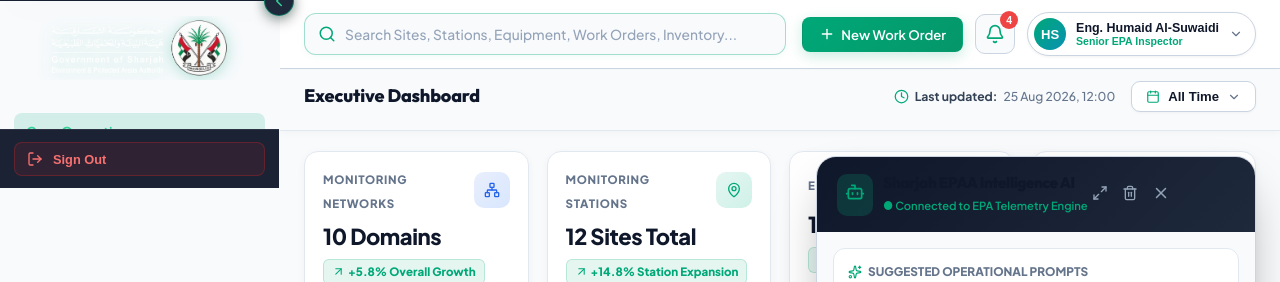
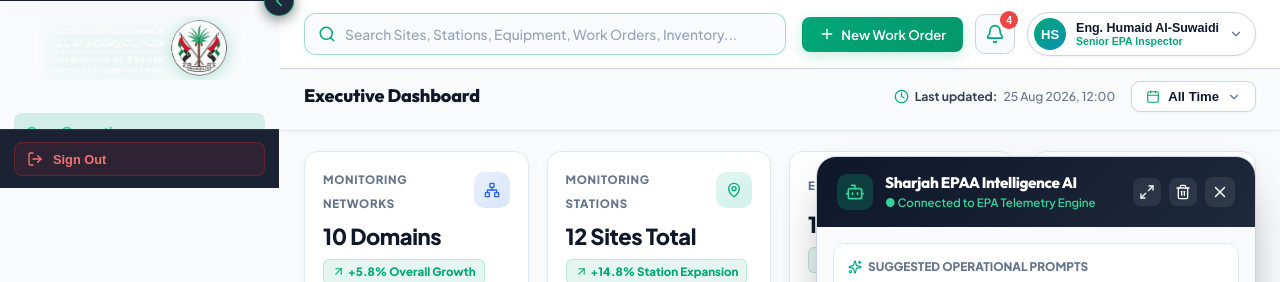
Before and after one commit to bhavanixyz/sharjah-epaa, a React (Vite) app: page / in a window 1280 px wide. Both pictures are taken after a click on the button 1229 px from the left and 750 px from the top of the page. Shown: the top 282 px of the page. Built offline with nearby package versions, Linux system fonts and the light colour scheme.

Commit message:
style: make ChatAIWidget header title text white and right-align action icons

```diff
--- a/src/components/ChatAIWidget.jsx
+++ b/src/components/ChatAIWidget.jsx
@@ -200,28 +200,45 @@
               color: '#FFFFFF',
               padding: '16px 20px',
               display: 'flex',
-              justify: 'space-between',
-              alignItems: 'center'
+              alignItems: 'center',
+              justifyContent: 'space-between',
+              width: '100%'
             }}
           >
-            <div style={{ display: 'flex', alignItems: 'center', gap: '10px' }}>
-              <div style={{ padding: '8px', background: 'rgba(0,168,120,0.2)', borderRadius: '10px', color: '#00A878' }}>
+            <div style={{ display: 'flex', alignItems: 'center', gap: '12px', flex: 1, minWidth: 0 }}>
+              <div style={{ padding: '8px', background: 'rgba(0,168,120,0.25)', borderRadius: '10px', color: '#34D399', flexShrink: 0, display: 'flex', alignItems: 'center', justifyContent: 'center' }}>
                 <Bot size={20} />
               </div>
-              <div>
-                <h3 style={{ fontSize: '0.95rem', fontWeight: 800, margin: 0 }}>Sharjah EPAA Intelligence AI</h3>
-                <span style={{ fontSize: '0.7rem', color: '#00A878', fontWeight: 600 }}>● Connected to EPA Telemetry Engine</span>
+              <div style={{ overflow: 'hidden', minWidth: 0 }}>
+                <h3 style={{ fontSize: '0.95rem', fontWeight: 800, margin: 0, color: '#FFFFFF', whiteSpace: 'nowrap', textOverflow: 'ellipsis', overflow: 'hidden' }}>
+                  Sharjah EPAA Intelligence AI
+                </h3>
+                <span style={{ fontSize: '0.72rem', color: '#34D399', fontWeight: 600, display: 'block', marginTop: '2px' }}>
+                  ● Connected to EPA Telemetry Engine
+                </span>
               </div>
             </div>
 
-            <div style={{ display: 'flex', alignItems: 'center', gap: '6px' }}>
-              <button onClick={() => setIsExpanded(!isExpanded)} style={{ background: 'none', border: 'none', color: '#94A3B8', cursor: 'pointer', padding: '4px' }}>
+            <div style={{ display: 'flex', alignItems: 'center', gap: '8px', marginLeft: 'auto', flexShrink: 0 }}>
+              <button
+                onClick={() => setIsExpanded(!isExpanded)}
+                style={{ background: 'rgba(255,255,255,0.08)', border: 'none', color: '#F8FAFC', cursor: 'pointer', padding: '6px', borderRadius: '8px', display: 'flex', alignItems: 'center', justifyContent: 'center', transition: 'all 0.15s ease' }}
+                title={isExpanded ? "Collapse Widget" : "Expand Widget"}
+              >
                 {isExpanded ? <Minimize2 size={16} /> : <Maximize2 size={16} />}
               </button>
-              <button onClick={handleClear} style={{ background: 'none', border: 'none', color: '#94A3B8', cursor: 'pointer', padding: '4px' }} title="Clear Chat">
+              <button
+                onClick={handleClear}
+                style={{ background: 'rgba(255,255,255,0.08)', border: 'none', color: '#F8FAFC', cursor: 'pointer', padding: '6px', borderRadius: '8px', display: 'flex', alignItems: 'center', justifyContent: 'center', transition: 'all 0.15s ease' }}
+                title="Clear Chat History"
+              >
                 <Trash2 size={16} />
               </button>
-              <button onClick={() => setIsOpen(false)} style={{ background: 'none', border: 'none', color: '#94A3B8', cursor: 'pointer', padding: '4px' }}>
+              <button
+                onClick={() => setIsOpen(false)}
+                style={{ background: 'rgba(255,255,255,0.08)', border: 'none', color: '#F8FAFC', cursor: 'pointer', padding: '6px', borderRadius: '8px', display: 'flex', alignItems: 'center', justifyContent: 'center', transition: 'all 0.15s ease' }}
+                title="Close Assistant"
+              >
                 <X size={18} />
               </button>
             </div>
```
